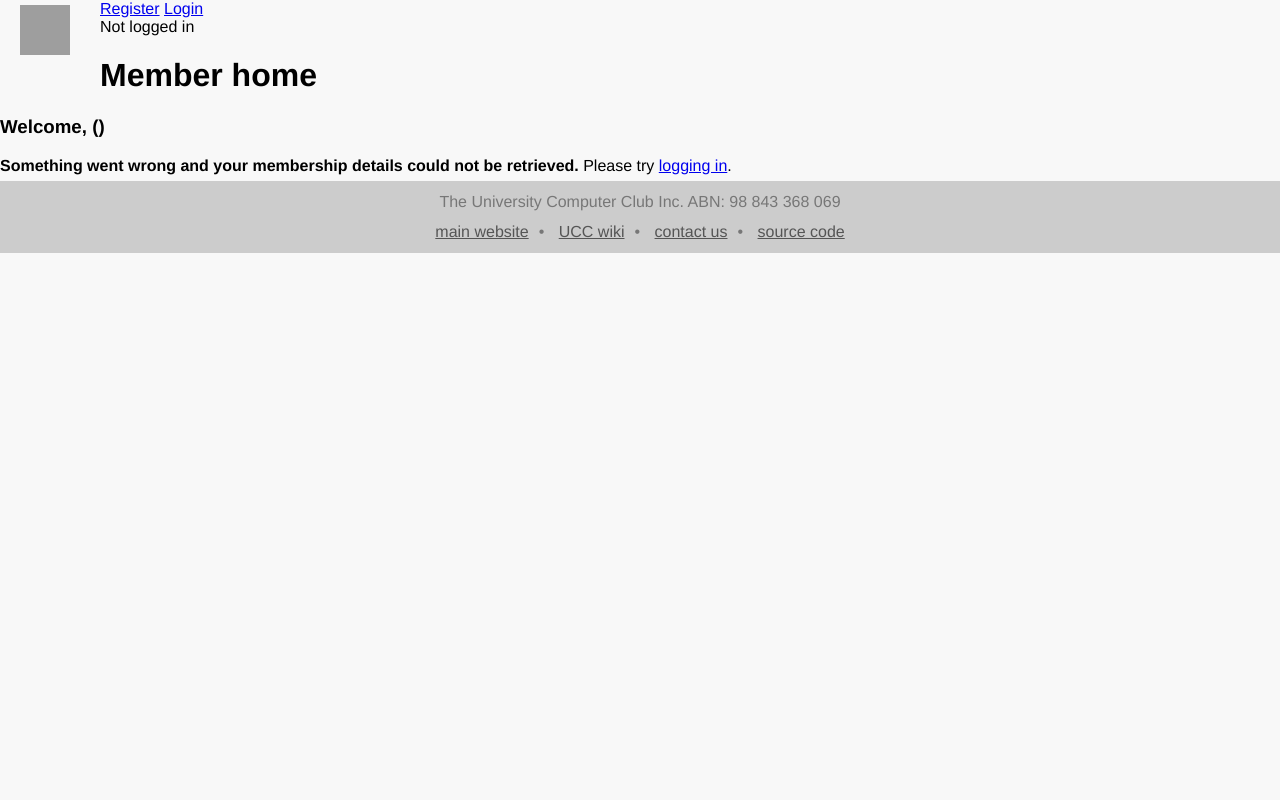
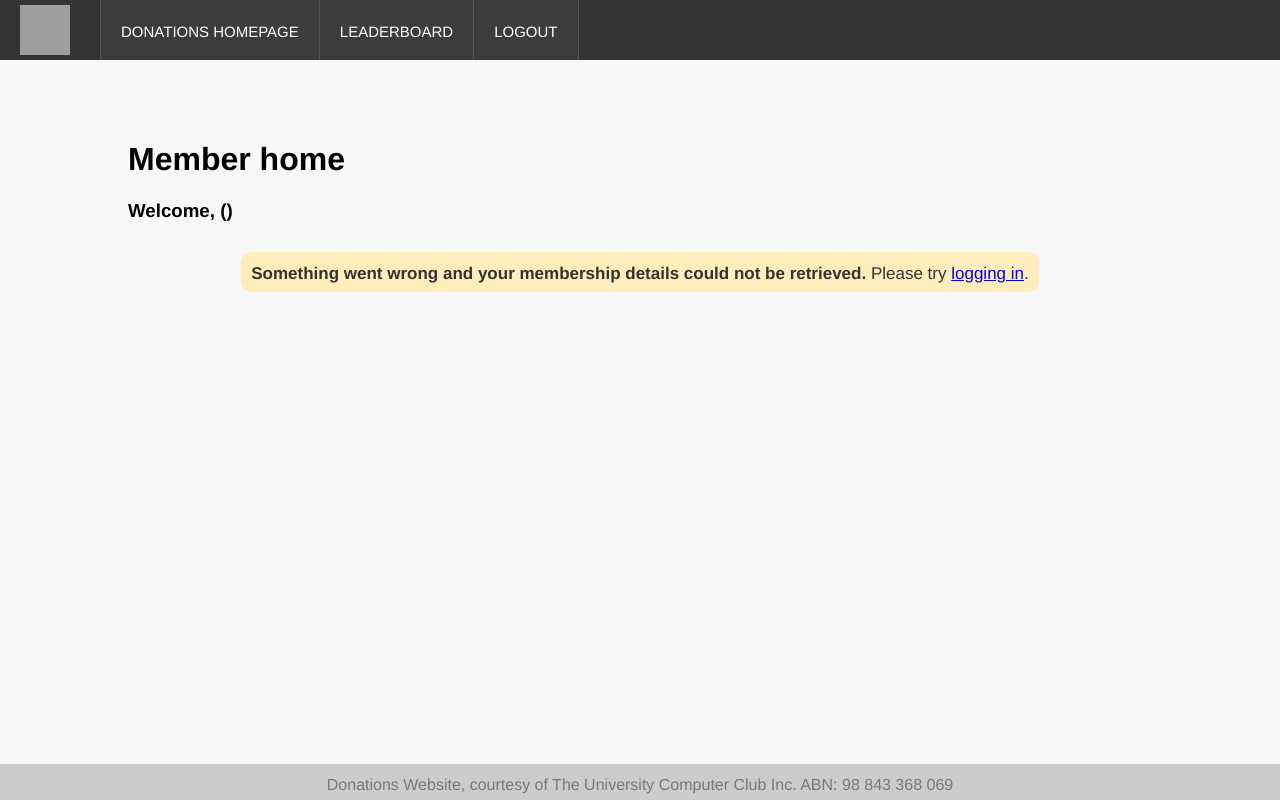
Before and after one commit to frekky/donation-portal, a Django app: template src/templates/home.html in a window 1280 px wide. Run offline with Django 3.2, Linux system fonts and the light colour scheme; the template is opened without the code that fills it, so the values that code supplies are empty; grey boxes are pictures that could not be loaded.

Commit message:
update templates & fix payment form a bit more

```diff
--- a/src/squarepay/urls.py
+++ b/src/squarepay/urls.py
@@ -7,5 +7,5 @@ from .views import PaymentFormView
 
 app_name = 'squarepay'
 urlpatterns = [
-    path('pay/<int:pk>/', PaymentFormView.as_view(), name='pay_membership'),
+    path('pay/<int:pk>/', PaymentFormView.as_view(), name='donate'),
 ]
--- /dev/null
+++ b/src/static/main.css
@@ -0,0 +1,178 @@
+html {
+    height: 100%;
+}
+
+#content {
+    width: 80%;
+    margin: 0 10%;
+}
+
+.centered {
+    position: absolute;
+    top: 50%;
+    left: 50%;
+    transform: translate(-50%, -50%);
+}
+
+.form-container {
+    margin: 20px 0;
+}
+
+.text-center, .form-header {
+    text-align: center;
+}
+
+.form-header .tips {
+    color: #333;
+    font-weight: 400;
+    font-size: 17px;
+    border-radius: 10px;
+    background-color: #feb;
+    padding: 10px 10px 7px 10px;
+    margin: 10px 10px 20px 10px;
+    display: inline-block;
+    text-align: center;
+    line-height: 23px;
+}
+
+.form-header .tips.error {
+    color: #000;
+    background-color: rgb(255, 145, 0);
+}
+
+fieldset {
+    border: none;
+}
+
+.form-row {
+    margin: 10px 10px 20px 10px;
+    overflow: auto;
+}
+
+.submit-row {
+    margin: 10px;
+    overflow: auto; /* stop parent div from collapsing when contents are floated */
+}
+
+.form-row label {
+    font-weight: bold;
+    display: inline;
+}
+
+/* style text boxes */
+.form-row input[type="text"],
+.form-row input[type="email"],
+.form-row input[type="password"] {
+    display: block;
+    padding: 4px;
+    font-size: 14px;
+    line-height: 20px;
+    width: 100%;
+}
+
+.form-row input[type=checkbox],
+.form-row.readonly .text {
+    display: inline;
+    font-size: 14px;
+    line-height: 20px;
+}
+
+.form-row.readonly .text {
+    font-size: 16px;
+    padding-left: 10px;
+    color: #444;
+}
+
+.help {
+    margin: 8px 8px 0 8px;
+}
+
+.help a {
+    color: #777;
+}
+
+ul.errorlist {
+    list-style: none;
+    background-color: #a33;
+    color: white;
+    padding: 10px 30px;
+    margin: 30px 0 10px 0;
+    font-weight: bold;
+}
+
+nav {
+    background-color: #333;
+    overflow: auto; /* make navbar expand in case the tab buttons flow to a second row */
+}
+
+.navtab, .userinfo {
+    float: left;
+    text-decoration: none;
+    color: white;
+    text-align: center;
+    font-size: 22px;
+    font-variant-caps: all-petite-caps;
+    font-weight: 400;
+    line-height: 26px;
+    padding: 17px 20px; /* line-height and padding adds up to minimum 60px element height */
+    border-style: solid;
+    border-color: #555;
+    border-width: 0 1px 0 1px;
+    margin-right: -1px;
+    background-color: #3c3c3c;
+}
+
+.navtab:hover, .navtab.active {
+    color: #eee;
+    background-color: black;
+}
+
+.navtab:last-child {
+    border-right: 1.5px solid #555;
+}
+
+.userinfo {
+	float: right;
+	border-right: 0;
+	margin-right: 0;
+	font-variant-caps: normal;
+	border: none;
+	background-color: none;
+	padding: 19px 20px;
+}
+
+.userinfo.groups {
+	padding: 7px 20px;
+}
+
+.userinfo .username {
+	display: block;
+	line-height: 22px;
+	font-size: 16px;
+	font-weight: 600;
+}
+
+/* height of group tags comes to 22px */
+.userinfo .group {
+	display: inline-block;
+	border-radius: 11px;
+	font-size: 12px;
+	line-height: 14px;
+	padding: 5px 8px 3px 8px;
+	background-color: #f6b9d8;
+	color: #000;
+	margin: 0 4px;
+}
+
+.userinfo .group.door {
+	background-color: #b9c6f6;
+}
+
+.userinfo .group.wheel {
+	background-color: #b9f6c8;
+}
+
+.member-details, .membership-details {
+    width: 100%;
+    text-align: left;
+}
--- a/src/templates/base.html
+++ b/src/templates/base.html
@@ -2,10 +2,9 @@
 <!DOCTYPE html>
 <html>
 <head>
-	<!-- MemberDB base template -->
-	<title>{% block title %}UCC MemberDB{% endblock %}</title>
+	<title>{% block title %}Charity Vigil Donations Tracker{% endblock %}</title>
 	<link rel="shortcut icon" type="image/png" href="{% static 'ucc-logo.png' %}"/>
-	<link rel="stylesheet" type="text/css" href="{% static "memberdb.css" %}">
+	<link rel="stylesheet" type="text/css" href="{% static "main.css" %}">
 	{% block prestyle %}{% endblock %}
 	<link rel="stylesheet" type="text/css" href="{% static "shared.css" %}">
 	{% block extrahead %}{% endblock %}
@@ -23,43 +22,23 @@
 		{% block navbar %}
 		<nav>
 			{% block branding %}
-			<a class="logo" title="UCCPortal homepage">
+			<a class="logo" title="Donations Home">
 				<span></span>
 			</a>
 			{% endblock %}
 
 			{# fancy automatic navbar thing from https://stackoverflow.com/questions/39639264 #}
 			{% with url_name=request.resolver_match.url_name %}
-			{% if request.member %}
-			<a class="navtab {% if url_name == 'home' %}active{% endif %}" href="{% url "memberdb:home" %}">Member home</a>
-			{% endif %}
-			<a class="navtab {% if url_name == 'register' %}active{% endif %}" href="{% url "memberdb:register" %}">Register</a>
-
-			{% if not request.user.is_authenticated %}
-			<a class="navtab {% if url_name == 'login' %}active{% endif %}" href="{% url "memberdb:login" %}">Login</a>
-			{% else %}
-			<a class="navtab {% if url_name == 'renew' %}active{% endif %}" href="{% url "memberdb:renew" %}">Renew membership</a>
-
+			<a class="navtab {% if url_name == 'home' %}active{% endif %}" href="/">Donations Homepage</a>
+			<a class="navtab {% if url_name == 'register' %}active{% endif %}" href="#">Leaderboard</a>
 			{% if request.user.is_staff %}
 			<a class="navtab {% block adminactive %}{% endblock %}" href="{% url "admin:index" %}">Admin site</a>
 			{% endif %}
-
-			{% endif %}
-
-			{% if request.user.is_authenticated or request.member %}
-			<a class="navtab {% if url_name == 'logout' %}active{% endif %}" href="{% url "memberdb:logout" %}">Logout</a>
+			{% if request.user.is_authenticated or request %}
+			<a class="navtab {% if url_name == 'logout' %}active{% endif %}" href="{% url "admin:logout" %}">Logout</a>
 			{% endif %}
 			{% endwith %}
 
-			{# add the groups class only if we have groups to display #}
-			<div class="userinfo{% if request.user.is_authenticated %}{% if request.member %} groups{% endif %}">
-				<span class="username">Welcome, {{ request.user.username }}</span>
-				{% if request.member %}
-				{% for g in request.member.groups %}<span class="group {{ g }}">{{ g }}</span>{% endfor %}
-				{% endif %}
-			{% else %}">
-				<span class="username">Not logged in</span>
-			{% endif %}
 			</div>
 		</nav>
 		{% endblock %}
@@ -91,37 +70,15 @@
 	{% block footer %}
 	<div id="footer">
 		<p>
-			The University Computer Club Inc.
+			Donations Website, courtesy of The University Computer Club Inc.
 			ABN: 98 843 368 069
 		</p>
-		<div class="linkslist">
+		<!--<div class="linkslist">
 			<a href="https://www.ucc.asn.au">main website</a>&#8226;
-			<a href="https://wiki.ucc.asn.au">UCC wiki</a>&#8226;
-			<a href="https://www.ucc.asn.au/aboutucc/contact.ucc">contact us</a>&#8226;
-			<a href="https://gitlab.ucc.asn.au/frekk/uccportal">source code</a>
-		</div>
+		</div>-->
 	</div>
 	{% endblock %}
 	<!-- END Footer -->
-{% if DEPLOYMENT_ENV != "PROD" %}
-<div class="watermark">{{DEPLOYMENT_ENV}}</div>
-<style>
-  .watermark {
-	position: fixed;
-	transform: translate(-50%, -50%);
-	opacity: 0.3;
-	{% if DEPLOYMENT_ENV == "STAGE" %}
-	color: RED;
-	{% else %}
-	color: GREEN;
-	{% endif %}
-	font-size: 15em;
-	top: 50%;
-	left: 50%;
-	pointer-events: none;
-  }
-</style>
-{%endif %}
 </div>
 <!-- END Container -->
 
--- a/src/templates/base_form.html
+++ b/src/templates/base_form.html
@@ -12,7 +12,7 @@
     </span>
     </div>
     {% block form %}
-    <form action="{% block action_url %}{% url 'memberdb:register' %}{% endblock %}" method="post">
+    <form action="{% block action_url %}#{% endblock %}" method="post">
 
         {% csrf_token %}
 
```
